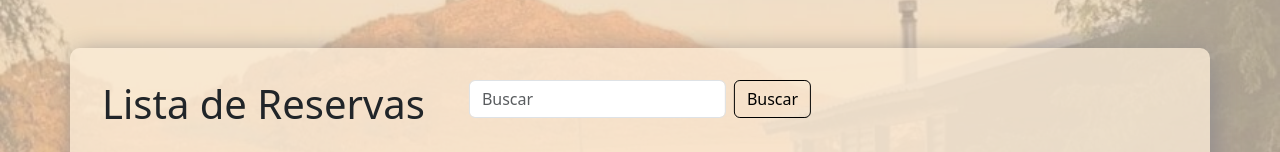
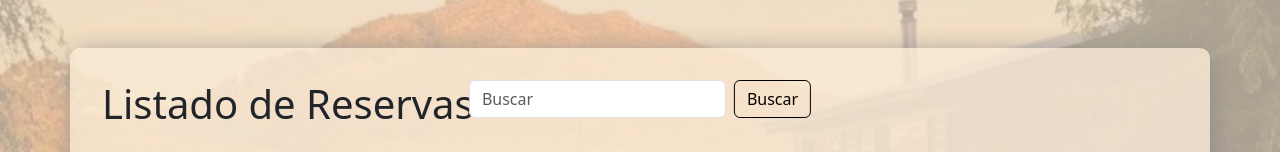
Before and after one commit to AdrianC89/Cabin-Manager-Web, a Node server app: page /reservas in a window 1280 px wide. Shown: the part 129-281 px from the top of the page. Run offline with Node 20, Linux system fonts and the light colour scheme; data that the repository does not hold is empty; some libraries are stand-ins or nearby versions.

Commit message:
actualizacion

```diff
--- a/views/reservas.ejs
+++ b/views/reservas.ejs
@@ -9,7 +9,7 @@
 } %>
 
 <%- include("templates/table", {
-    titulo: 'Lista de Reservas',
+    titulo: 'Listado de Reservas',
     encabezados: ['Número de Reserva', 'Fecha Inicio', 'Fecha Fin', 'Cliente DNI', 'Cabaña Número'],
     datos: reservas.map(reserva => ({
         numero_reserva: reserva.numero_reserva,
```
